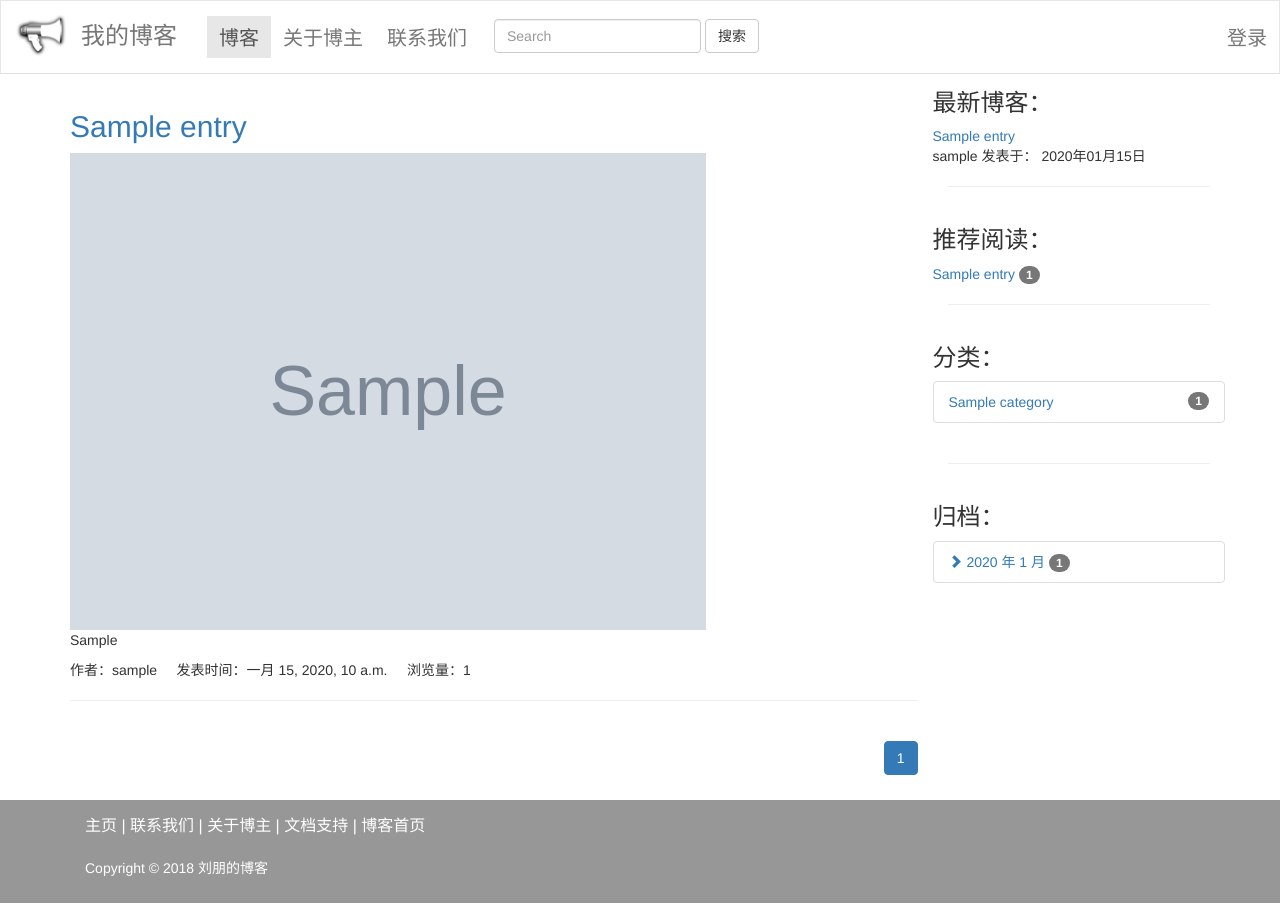
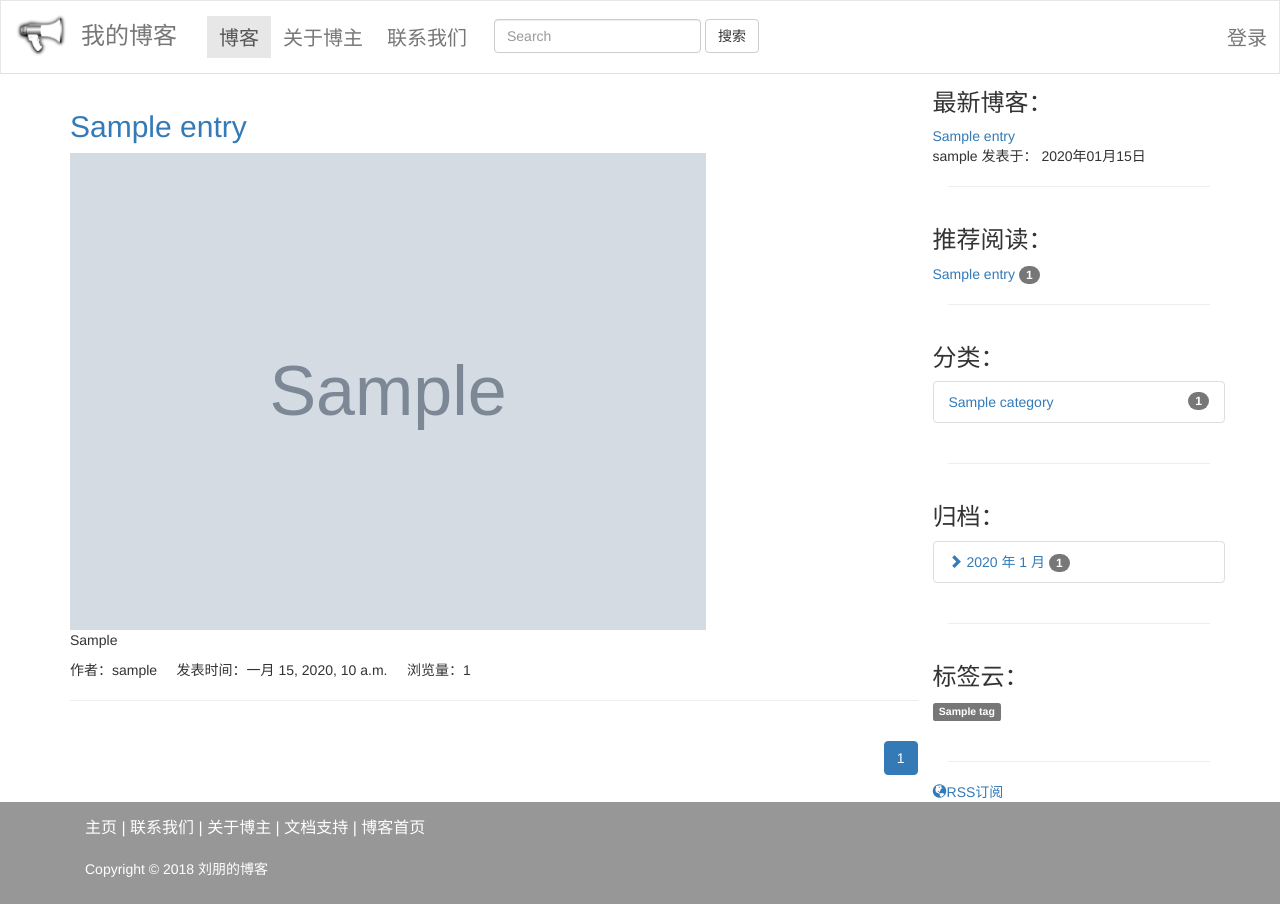
Before and after one commit to smallasa/learn_django, a Django app: page /blog/ in a window 1280 px wide. Run offline with Django 3.2, Linux system fonts and the light colour scheme; tables that the repository leaves empty hold one stand-in row (values such as "Sample post"); grey boxes marked "Sample" are stand-in pictures; some libraries are stand-ins or nearby versions.

Commit message:
标签云及RSS订阅

```diff
--- a/website/blog/templates/blog/right_side_bar.html
+++ b/website/blog/templates/blog/right_side_bar.html
@@ -70,3 +70,28 @@
         </ul>
     </div>
 </div>
+
+<hr />
+
+<div class="row">
+    <div class="widget">
+        <h3>标签云：</h3>
+        {% get_tags as tag_list %}
+
+        <ul class="list-group">
+            {% for tag in tag_list %}
+                <a href="{% url 'blog:blog_tag' tag.id %}">
+                    <span class="label {% cycle 'label-default' 'label-primary' 'label-info' 'label-warning' 'label-danger' %}">{{ tag.name }}</span>
+                </a>
+            {% endfor %}
+        </ul>
+    </div>
+</div>
+
+<hr />
+
+<div class="row">
+    <div class="rss">
+        <a href="/latest/feed/"><i class="glyphicon glyphicon-globe"></i>RSS订阅</a>
+    </div>
+</div>
--- a/website/blog/templatetags/blog_tags.py
+++ b/website/blog/templatetags/blog_tags.py
@@ -33,3 +33,8 @@ def archives():
 @register.simple_tag
 def get_entry_count_of_date(year, month):
     return Entry.objects.filter(created_time__year=year, created_time__month=month).count()
+
+
+@register.simple_tag
+def get_tags():
+    return Tag.objects.all()
--- a/website/website/urls.py
+++ b/website/website/urls.py
@@ -20,10 +20,13 @@ from django.conf.urls import include
 # 导入静态图片路由
 from django.conf import settings
 from django.conf.urls.static import static
-
+# 导入RSS模块
+from blog.feed import LastestEntriesFeed
 
 urlpatterns = [
     url(r'^admin/', admin.site.urls),
     # 创建二级路由(转向APP自己路由地址)
     url(r'^blog/', include('blog.urls')),
+    # 定义RSS路由
+    url(r'latest/feed/$', LastestEntriesFeed()),
 ] + static(settings.MEDIA_URL, document_root=settings.MEDIA_ROOT)
```
Also changed, not shown: website/blog/feed.py (added, +16 -0 lines), README.md, static/images/14/blog_cebianlan_1.png (added), static/images/14/blog_cebianlan_2.png (added), static/images/14/blog_cebianlan_3.png (added).
